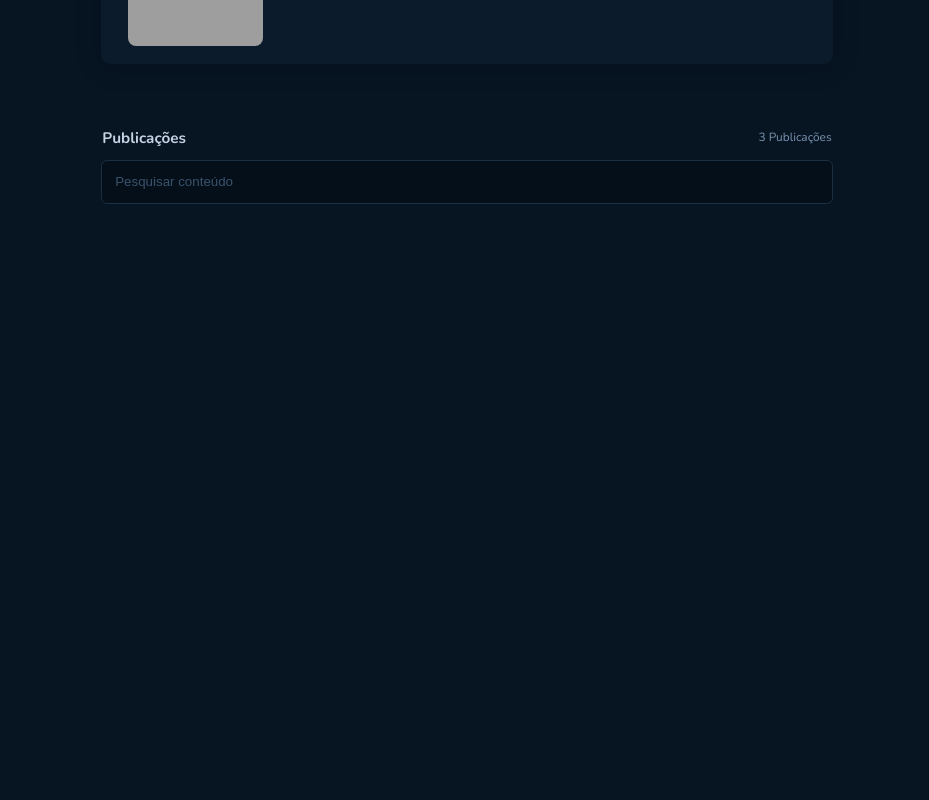
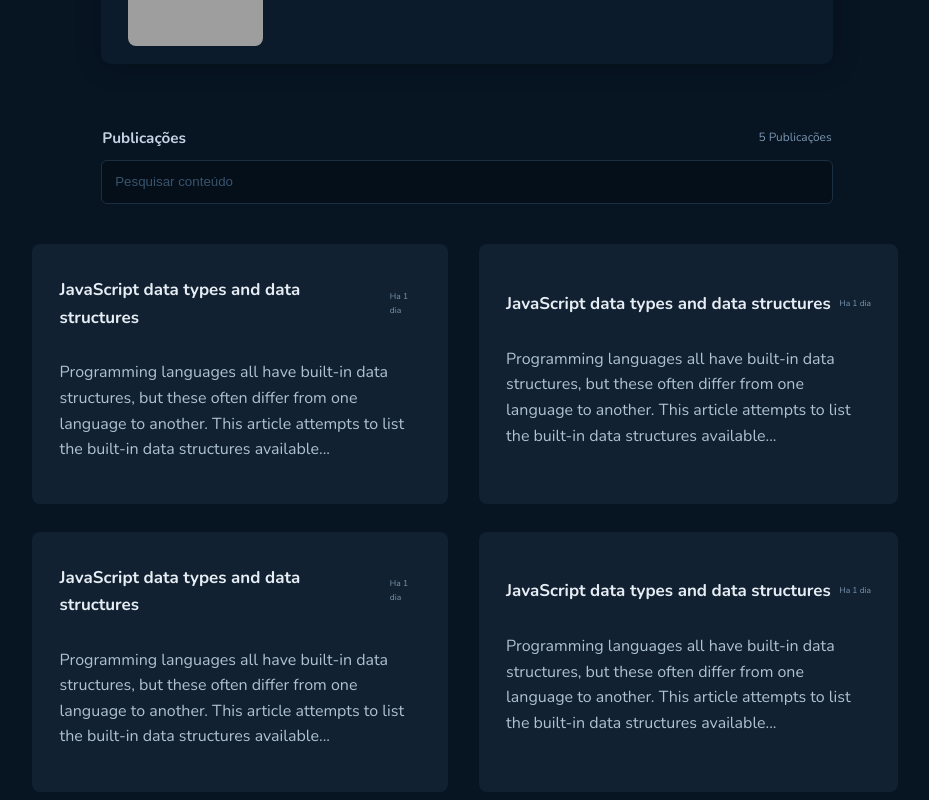
Before and after one commit to Mariano1994/GitBlog, a React (Vite) app: page / in a window 1280 px wide. Shown: the part 340-1140 px from the top of the page, without its empty margins (173-1102 px from the left). Before the commit the page ends 800 px from the top, so only its background shows below. Built offline with nearby package versions, Linux system fonts and the light colour scheme; no server answers; grey boxes are pictures that could not be loaded.

Commit message:
Create posts list and post item components

```diff
--- a/src/App.tsx
+++ b/src/App.tsx
@@ -2,6 +2,50 @@ import { Header } from "./components/Header/Header";
 import "./App.css";
 import { UserInformation } from "./components/UserInformation/UserInformation";
 import { SearchBar } from "./components/SearchBar/SearchBar";
+import { Posts } from "./components/Posts/Posts";
+
+const posts = [
+  {
+    id: Math.random(),
+    title: "JavaScript data types and data structures",
+    content:
+      "Programming languages all have built-in data structures, but these often differ from one language to another. This article attempts to list the built-in data structures available...",
+    publishedAt: new Date(),
+  },
+
+  {
+    id: Math.random(),
+    title: "JavaScript data types and data structures",
+    content:
+      "Programming languages all have built-in data structures, but these often differ from one language to another. This article attempts to list the built-in data structures available...",
+    publishedAt: new Date(),
+  },
+
+  {
+    id: Math.random(),
+    title: "JavaScript data types and data structures",
+    content:
+      "Programming languages all have built-in data structures, but these often differ from one language to another. This article attempts to list the built-in data structures available...",
+    publishedAt: new Date(),
+  },
+
+  {
+    id: Math.random(),
+    title: "JavaScript data types and data structures",
+    content:
+      "Programming languages all have built-in data structures, but these often differ from one language to another. This article attempts to list the built-in data structures available...",
+    publishedAt: new Date(),
+  },
+
+  {
+    id: Math.random(),
+    title: "JavaScript data types and data structures",
+    content:
+      "Programming languages all have built-in data structures, but these often differ from one language to another. This article attempts to list the built-in data structures available...",
+    publishedAt: new Date(),
+  },
+
+];
 
 export function App() {
   return (
@@ -10,7 +54,8 @@ export function App() {
       <div className="wrapper-content">
         <UserInformation />
       </div>
-      <SearchBar/>
+      <SearchBar posts={posts}/>
+      <Posts posts={posts} />
     </>
   );
 }
--- /dev/null
+++ b/src/components/Post/Post.css
@@ -0,0 +1,46 @@
+.posts-content {
+  display: flex;
+  justify-content: center;
+  align-items: center;
+  height: 260px;
+  flex-shrink: 0;
+  border-radius: 8px;
+  background: var(--base-post, #112131);
+  padding: 3.2rem;
+  cursor: pointer;
+}
+
+.posts-content:hover {
+  border: 1px solid var(--base-text, #afc2d4);
+
+}
+
+.post-header {
+  display: flex;
+  justify-content: space-between;
+  align-items: center;
+  gap: 1rem;
+  margin-bottom: 3.5rem;
+}
+
+.post-header h3 {
+  color: var(--base-title, #e7edf4);
+  font-size: 2rem;
+  font-weight: 700;
+  line-height: 160%; /* 32px */
+}
+
+.post-header span {
+  color: var(--base-span, #7b96b2);
+  font-size: 1rem;
+  line-height: 160%; /* 22.4px */
+}
+
+.post-content {
+  width: 352px;
+  height: 112px;
+  flex-shrink: 0;
+  color: var(--base-text, #afc2d4);
+  font-size: 16px;
+  line-height: 160%; /* 25.6px */
+}
--- /dev/null
+++ b/src/components/Post/Post.tsx
@@ -0,0 +1,20 @@
+import { options } from "../../../../../../node_modules/prettier-plugin-tailwindcss/dist/index";
+import "./Post.css";
+
+export function Post({ post }) {
+  return (
+    <>
+      <div className="posts-content">
+        <li>
+          <div className="post-header">
+            <h3>{post.title}</h3>
+            <span> Ha 1 dia</span>
+          </div>
+          <div className="post-content">
+            <p>{post.content}</p>
+          </div>
+        </li>
+      </div>
+    </>
+  );
+}
--- /dev/null
+++ b/src/components/Posts/Posts.css
@@ -0,0 +1,21 @@
+ul {
+  list-style-type: none;
+}
+
+.post-grid {
+  display: flex;
+  justify-content: center;
+  align-items: center;
+}
+
+.post-content--wrapper {
+  width: 86.5rem;
+  grid-template-columns: 416px 426px;
+  display: grid;
+  place-content: center;
+  align-content: center;
+  justify-items: center;
+  margin-top: 4.8rem;
+  /* overflow: scroll; */
+  gap: 3.2rem;
+}
--- /dev/null
+++ b/src/components/Posts/Posts.tsx
@@ -0,0 +1,23 @@
+import { Post } from "../Post/Post";
+import "./Posts.css";
+
+interface PostProps {
+  id: number;
+  title: string;
+  content: string;
+  publishedAt: Date;
+}
+
+export function Posts({ posts }: PostProps) {
+  return (
+    <>
+      <div className="post-grid">
+        <ul className="post-content--wrapper">
+          {posts.map((post) => (
+            <Post post={post} key={post.id} />
+          ))}
+        </ul>
+      </div>
+    </>
+  );
+}
--- a/src/components/SearchBar/SearchBar.tsx
+++ b/src/components/SearchBar/SearchBar.tsx
@@ -1,11 +1,13 @@
 import './SearchBar.css'
-export function SearchBar() {
+
+export function SearchBar({posts}) {
+  const totalPosts = posts.length
   return (
     <>
       <div className="search-bar">
         <div className="search-bar--header">
           <span className="search-title"> Publicações</span>
-          <span className="search-total"> 3 Publicações</span>
+          <span className="search-total"> {totalPosts} Publicações</span>
         </div>
 
         <div className="search-input">
--- a/src/index.css
+++ b/src/index.css
@@ -17,3 +17,7 @@ body {
   background: var(--base-background, #071422);
   font-family: "Nunito", sans-serif;
 }
+
+::-webkit-scrollbar {
+  width: 0;
+}
--- a/src/main.tsx
+++ b/src/main.tsx
@@ -6,5 +6,5 @@ import './index.css'
 ReactDOM.createRoot(document.getElementById('root')!).render(
   <React.StrictMode>
     <App />
-  </React.StrictMode>,
+  </React.StrictMode>
 )
```
